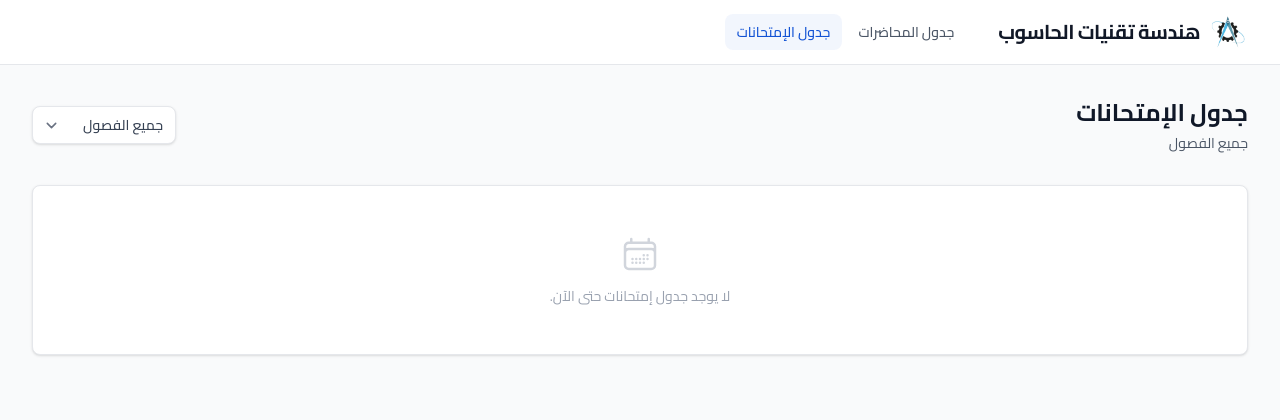
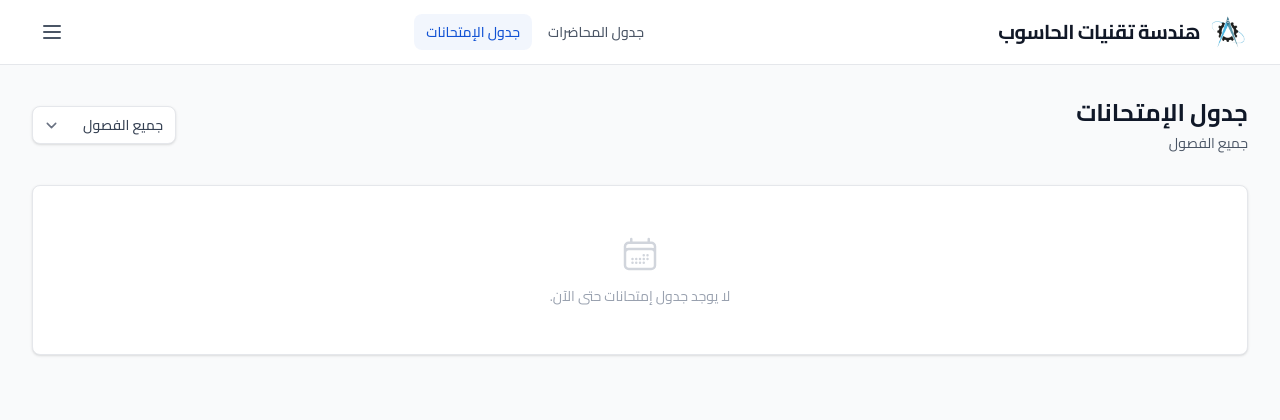
Before and after one commit to mohammedsamisagheer-code/schedules, a PHP site: page /exams.php in a window 1280 px wide. Shown: the top 420 px of the page. Run offline with PHP 8.4, Linux system fonts and the light colour scheme; data that the repository does not hold is empty; style sheets or scripts are compiled from the project's sources; some web fonts are replaced.

Commit message:
interface navbar

```diff
--- a/exams.php
+++ b/exams.php
@@ -67,17 +67,27 @@ $display_terms = $selected_term === 'all' ? $all_terms : [$selected_term];
 <header class="bg-white border-b border-gray-200 sticky top-0 z-50">
   <div class="max-w-7xl mx-auto px-4 sm:px-6 lg:px-8">
     <div class="flex justify-between h-16 items-center">
-      <div class="flex items-center gap-8">
+      <div class="flex items-center gap-2">
         <div class="flex-shrink-0 flex items-center">
           <img src="assets/images/logo.png" alt="logo" class="w-10 h-10 object-contain ml-2">
-          <span class="font-bold text-xl tracking-tight">هندسة تقنيات الحاسوب</span>
+          <span class="font-bold text-xl tracking-tight hidden sm:block">هندسة تقنيات الحاسوب</span>
+          <span class="font-bold text-lg tracking-tight sm:hidden">هندسة الحاسوب</span>
         </div>
-        <nav class="flex items-center gap-1">
-          <a href="schedule.php" class="px-3 py-2 rounded-custom text-sm font-medium text-gray-600 hover:text-primary hover:bg-gray-50 transition-colors">جدول المحاضرات</a>
-          <a href="exams.php" class="px-3 py-2 rounded-custom text-sm font-medium text-primary bg-primary/5 transition-colors">جدول الإمتحانات</a>
-        </nav>
       </div>
+      <nav class="hidden md:flex items-center gap-1">
+        <a href="schedule.php" class="px-3 py-2 rounded-custom text-sm font-medium text-gray-600 hover:text-primary hover:bg-gray-50 transition-colors">جدول المحاضرات</a>
+        <a href="exams.php" class="px-3 py-2 rounded-custom text-sm font-medium text-primary bg-primary/5 transition-colors">جدول الإمتحانات</a>
+      </nav>
+      <button id="mobileMenuBtn" onclick="toggleMobileMenu()" class="p-2 rounded-lg hover:bg-gray-100">
+        <svg class="w-6 h-6 text-gray-600" fill="none" stroke="currentColor" viewBox="0 0 24 24"><path stroke-linecap="round" stroke-linejoin="round" stroke-width="2" d="M4 6h16M4 12h16M4 18h16"></path></svg>
+      </button>
     </div>
+  </div>
+  <div id="mobileMenu" class="hidden bg-white border-t border-gray-200 px-4 py-3">
+    <nav class="flex flex-col gap-2">
+      <a href="schedule.php" class="px-3 py-2 rounded-custom text-sm font-medium text-gray-600 hover:text-primary hover:bg-gray-50 transition-colors">جدول المحاضرات</a>
+      <a href="exams.php" class="px-3 py-2 rounded-custom text-sm font-medium text-primary bg-primary/5 transition-colors">جدول الإمتحانات</a>
+    </nav>
   </div>
 </header>
 
@@ -194,5 +204,13 @@ $display_terms = $selected_term === 'all' ? $all_terms : [$selected_term];
 </footer>
 
 <script src="assets/JS/exams.js"></script>
+<script>
+function toggleMobileMenu() {
+  var menu = document.getElementById('mobileMenu');
+  if (menu) {
+    menu.classList.toggle('hidden');
+  }
+}
+</script>
 </body>
 </html>
```
Also changed, not shown: schedule.php (+24 -6 lines).
